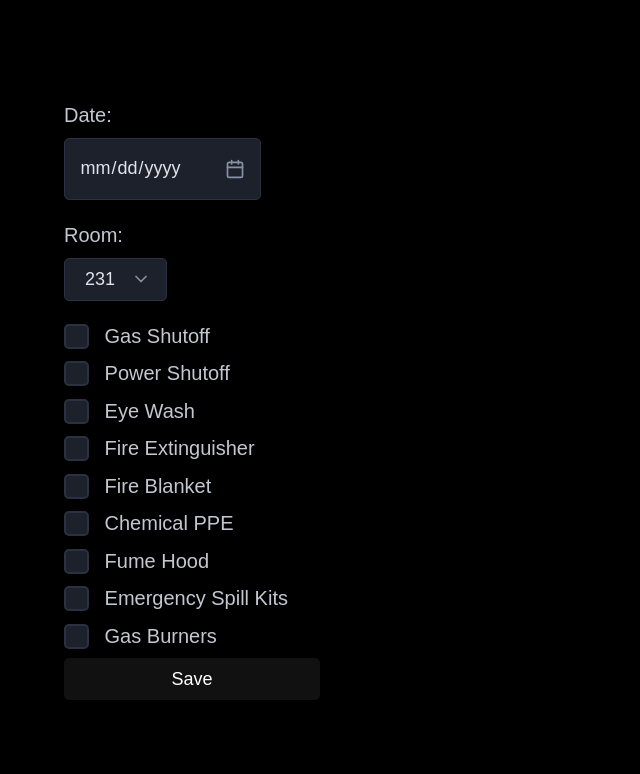
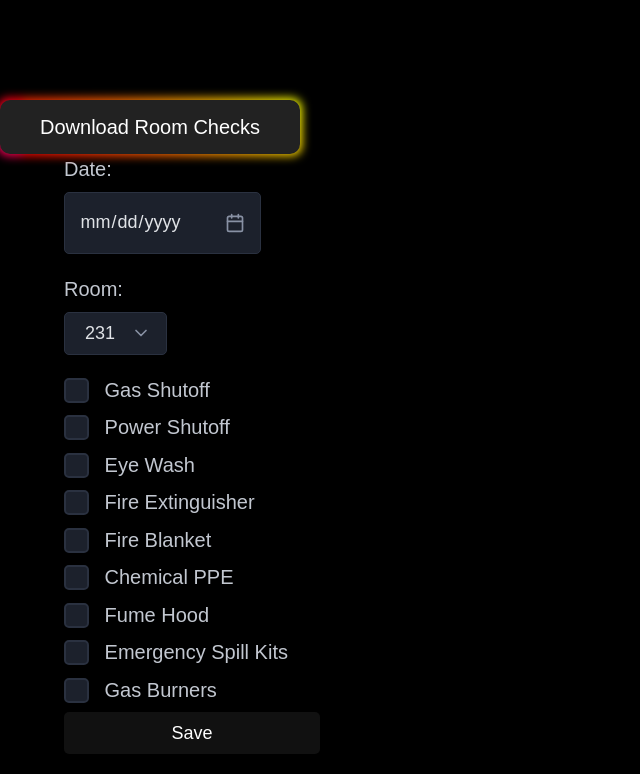
Before and after one commit to dchavre/sciventory-deployment, a Flask app: template templates/room_table.html in a window 1280 px wide; the page is wider, and only the part inside the window is pictured. Shown: the part 254-1028 px from the top of that part, without its empty margins (0-640 px from the left). Before the commit the page ends 954 px from the top of that part, so only its background shows below. Run offline with Flask 3, Linux system fonts and the light colour scheme; the template is opened without the code that fills it, so the values that code supplies are empty; parts of the project's set-up code (start-up, migrations or seed data) failed here and were passed over; some libraries are stand-ins or nearby versions; some web fonts are replaced.

Commit message:
Update room_table.html

```diff
--- a/templates/room_table.html
+++ b/templates/room_table.html
@@ -78,6 +78,10 @@
         </tbody>
     </table>
 
+    <a href="/download/room-csv">
+        <button id="download-room" class="save-add">Download Room Checks</button>
+    </a>
+
     <div id="room-form" >
     <form action="/add" method="POST">
         <label for="date">Date:</label>
```
